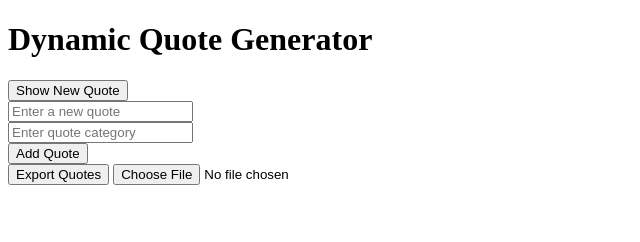
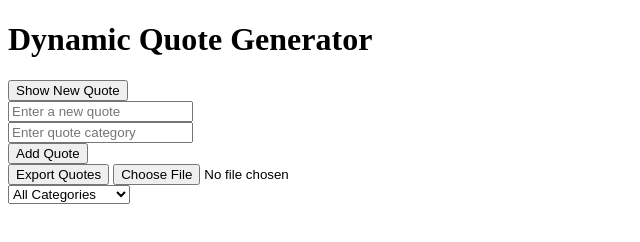
Before and after one commit to said-ops/alx_fe_javascript, a plain HTML site: page dom-manipulation/index.html in a window 1280 px wide. Shown: the whole page, without its empty margins (0-640 px from the left). Drawn offline with Linux system fonts and the light colour scheme.

Commit message:
task 2 populate categories

```diff
--- a/dom-manipulation/index.html
+++ b/dom-manipulation/index.html
@@ -16,7 +16,11 @@
     <input id="newQuoteCategory" type="text" placeholder="Enter quote category" /><br>
     <button id="addQuote"  >Add Quote</button><br>
     <button id="download">Export Quotes</button>
-    <input type="file" id="importFile" accept=".json" onchange="importFromJsonFile(event)" />
+    <input type="file" id="importFile" accept=".json" onchange="importFromJsonFile(event)" /><br>
+    <select id="categoryFilter" onchange="filterQuotes()" style="overflow:scroll ;">
+        <option value="all">All Categories</option>
+        <!-- Dynamically populated categories -->
+      </select>
   </div>
   <script src="script.js"></script>
 </body>
--- a/dom-manipulation/script.js
+++ b/dom-manipulation/script.js
@@ -124,7 +124,22 @@ function importFromJsonFile(event) {
     };
     fileReader.readAsText(event.target.files[0]);
   }
+//==================Task 2=======================
+//Populate Categories Dynamically
+function populateCategories() {
+    const categoryFilter = document.getElementById('categoryFilter');
+    loadQuotes();
+    quotesList.forEach(quote => {
+
+        const option = document.createElement('option');
+        option.innerHTML = quote.category;
+        categoryFilter.appendChild(option);
+
+    });
+}
 
 document.addEventListener('DOMContentLoaded', () => {
+
     loadQuotes();
+    populateCategories();
 })
```
